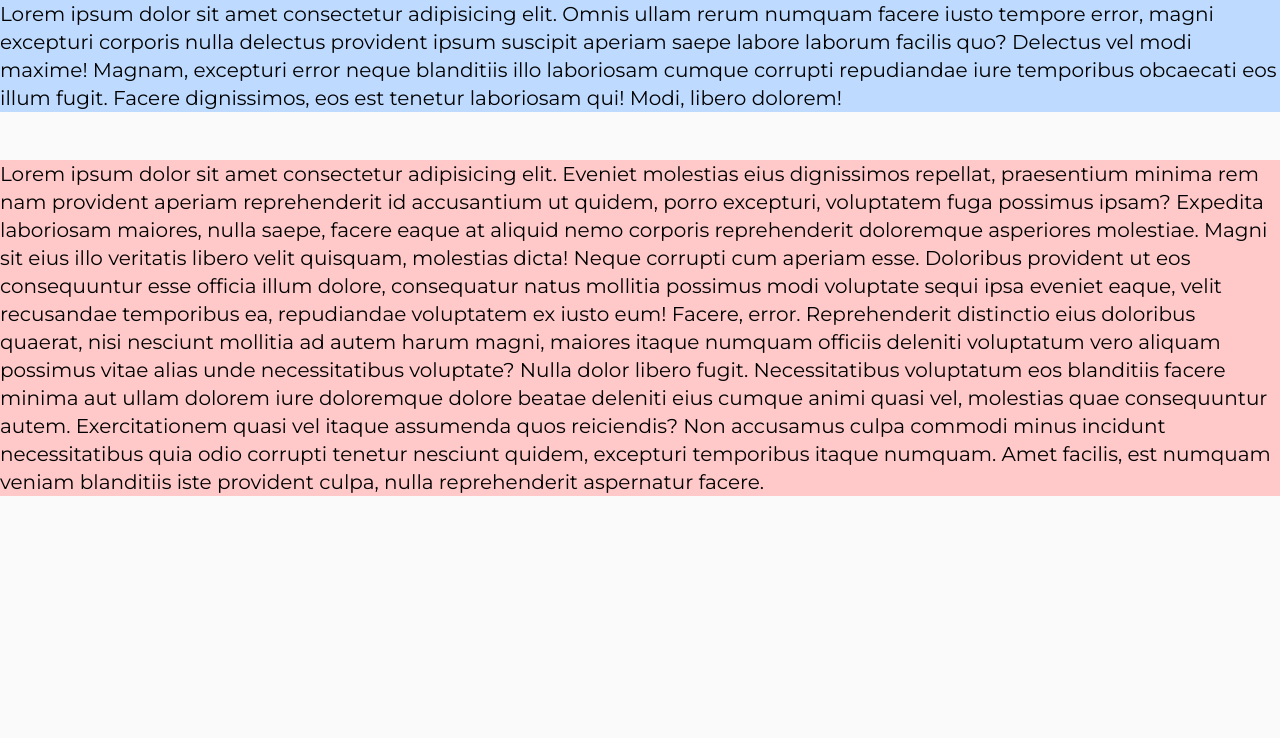
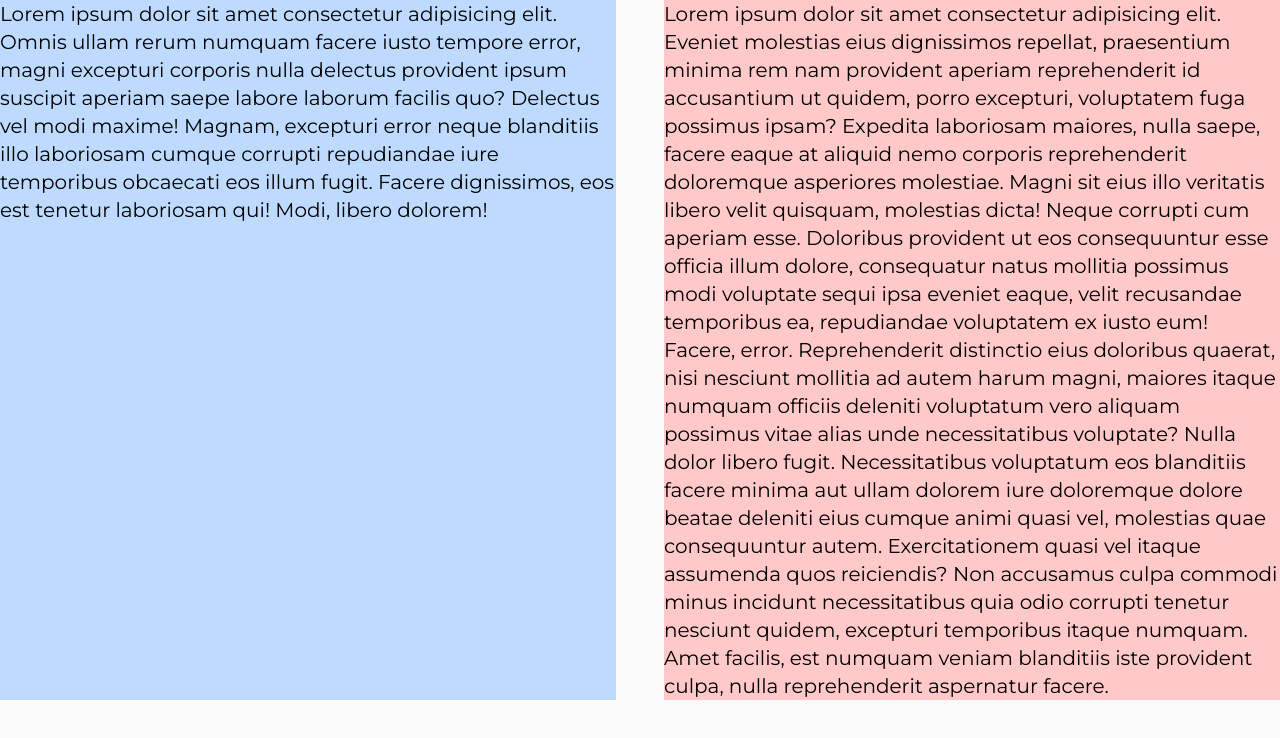
Before and after one commit to oleksandrmaliy/Forever, a React (Vite) app: page / in a window 1280 px wide. Shown: the top 738 px of the page. Built offline with nearby package versions, Linux system fonts and the light colour scheme.

Commit message:
flex none

```diff
--- a/src/components/heroBlock.jsx
+++ b/src/components/heroBlock.jsx
@@ -29,7 +29,7 @@ const HeroBlock = () => {
 
   return (
     <>
-      <div className="flex flex-col gap-12 md:grid-cols-2">
+      <div className="flex flex-col gap-12 md:grid md:flex-none md:grid-cols-2">
         <div className="min-w-0 md:bg-blue-200">
           <p>
             Lorem ipsum dolor sit amet consectetur adipisicing elit. Omnis ullam
```
